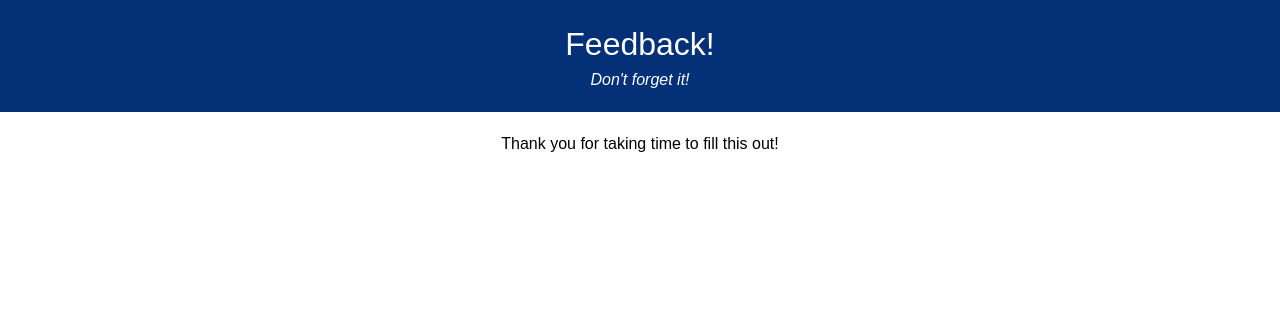
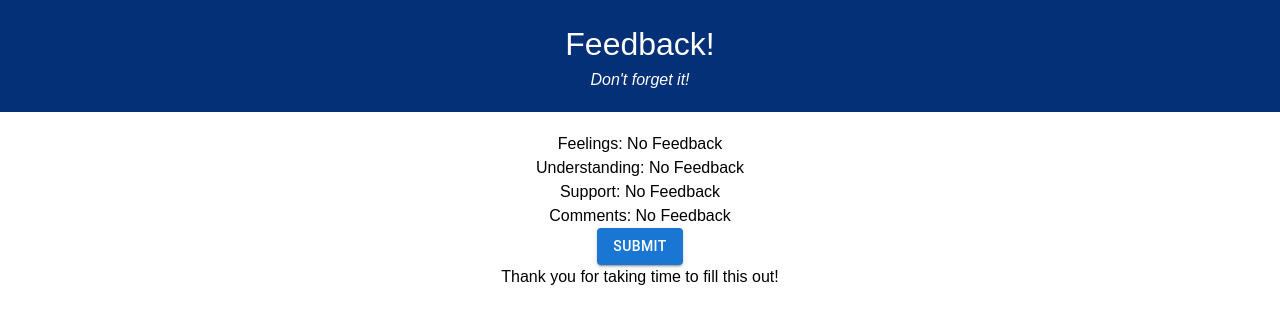
Before and after one commit to Obliquey/weekend-redux-feedback-loop, a React (Create React App) app: page /review in a window 1280 px wide. Shown: the top 324 px of the page. Built offline with nearby package versions, Linux system fonts and the light colour scheme.

Commit message:
Got most of our Review page body 'working', need to make it prettier eventually. Now to set up server connection + communication

```diff
--- a/src/components/App/App.jsx
+++ b/src/components/App/App.jsx
@@ -8,6 +8,7 @@ import Feeling from '../Feedback/Feeling';
 import Comments from '../Feedback/Comments';
 import Support from '../Feedback/Support';
 import Understanding from '../Feedback/Understanding';
+import Review from '../Review+Thanks/Review';
 
 function App() {
 
@@ -22,6 +23,8 @@ function App() {
         <Route path="/understanding" element={<Understanding />} />
         <Route path="/support" element={<Support />} />
         <Route path="/comments" element={<Comments />} />
+        <Route path="/review" element={<Review />} />
+        {/* <Route path="/review" element={<Review />} /> */}
       </Routes>
 
       <footer>
--- a/src/components/Feedback/Comments.jsx
+++ b/src/components/Feedback/Comments.jsx
@@ -15,7 +15,7 @@ function Comments() {
             type: 'COMMENTS',
             payload: commentsInput
         })
-        navigate('../')
+        navigate('../review')
     }
 
     return (
--- a/src/components/Review+Thanks/Review.jsx
+++ b/src/components/Review+Thanks/Review.jsx
@@ -0,0 +1,63 @@
+import { useSelector } from "react-redux";
+import axios from "axios";
+import { useNavigate } from "react-router-dom";
+import { Button } from "@mui/material";
+import { List, ListItem, ListItemIcon, ListItemText, ListItemButton, Divider, Box } from "@mui/material";
+
+
+function Review() {
+    const navigate = useNavigate();
+    const feedback = useSelector(store => store.feedback);
+
+    // if I use MUI's list, I need to make the feedback into a single returnable statment
+    const feelingsFeedback = () => {
+        return `Feelings: ${feedback.feelings}`
+    }
+
+    // otheriwse if I use a normal UL with LI, then I would want to check if there was feedback given. Maybe even conditionally render the comments bit, since comments are optional?
+    const checkInput = (fdbck) => {
+        if (fdbck) {
+            return fdbck;
+        }
+        else {
+            return 'No Feedback'
+        }
+    }
+
+    const handleSubmit = () => {
+        axios({
+            method: 'POST',
+            url:'/feedback',
+            data: feedback
+        })
+    }
+
+    return (
+
+        <>
+            {/* <Box>
+            <List>
+                <ListItem>
+                    <ListItemButton>
+                        <ListItemIcon>
+
+                        </ListItemIcon>
+                        <ListItemText primary={feelingsFeedback()}/>
+                    </ListItemButton>
+                </ListItem>
+            </List> */}
+            <ul className="">
+                <li>Feelings: {checkInput(feedback.feelings)}</li>
+                <li>Understanding: {checkInput(feedback.understanding)}</li>
+                <li>Support: {checkInput(feedback.support)}</li>
+                <li>Comments: {checkInput(feedback.comments)}</li>
+            </ul>
+            <Button
+                onClick={() => handleSubmit()}
+                variant="contained"
+            >Submit</Button>
+            {/* </Box> */}
+        </>
+    )
+}
+export default Review;
--- a/src/index.js
+++ b/src/index.js
@@ -31,6 +31,12 @@ const feedback = (state={}, action) => {
             copy.support = support;
             console.log("Got our support numbers:", copy);
             return copy;
+        case 'COMMENTS':
+            const comments = action.payload;
+            copy = {...state};
+            copy.comments = comments;
+            console.log("Got our comments:", copy)
+            return copy;
         default:
             return state;
     }
```
Also changed, not shown: 1 other file (tests, documents, lock files or other folders).
